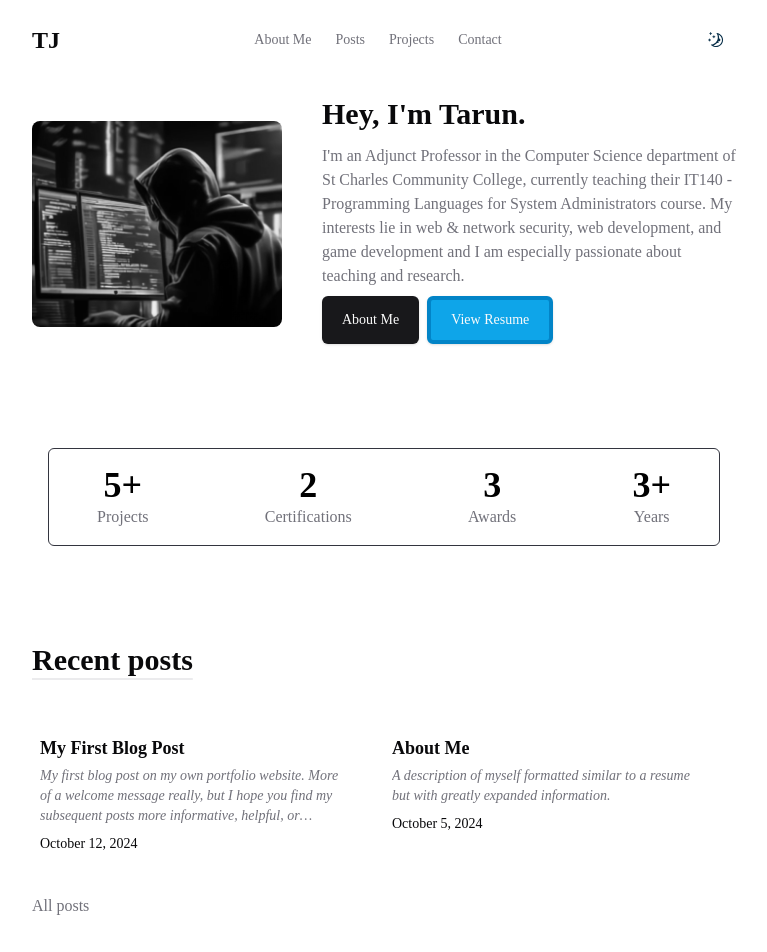
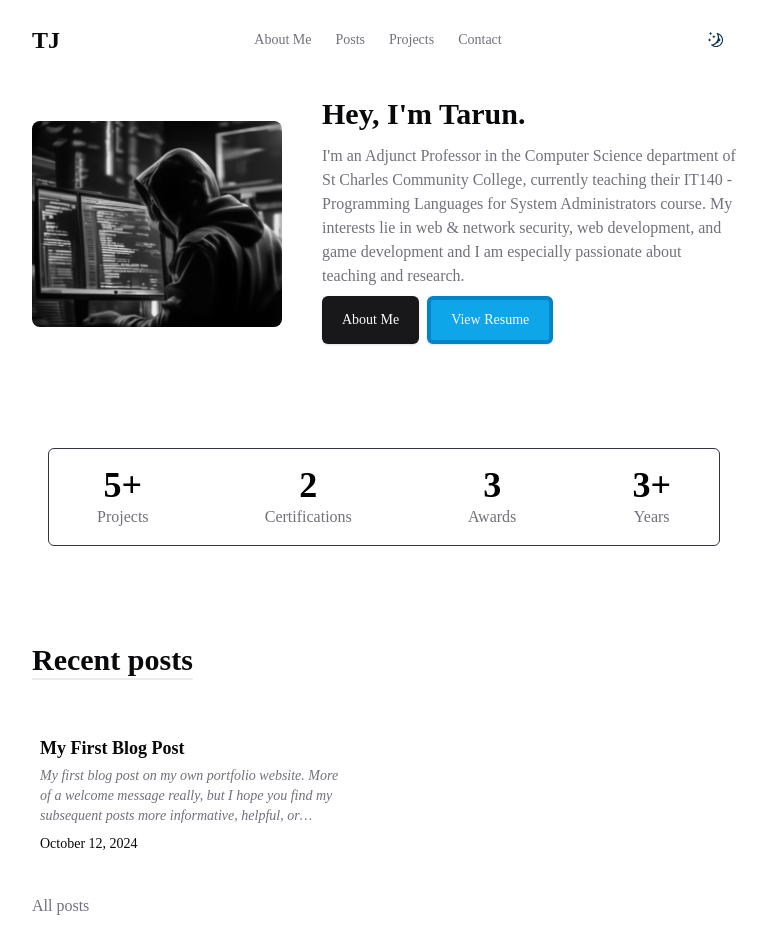
Before and after one commit to tarunJeevan/portfolio, a Next.js app: page / in a window 1280 px wide. Shown: the top 952 px of the page, without its empty margins (256-1023 px from the left). Built offline with nearby package versions, Linux system fonts and the light colour scheme.

Commit message:
Fixing tiny bugs. Removing Bio from regular posts and fixing code block line spacing.

```diff
--- a/app/globals.css
+++ b/app/globals.css
@@ -88,7 +88,7 @@
 	}
 
 	.prose pre {
-		@apply overflow-x-auto rounded-lg bg-accent px-5 py-4 text-sm/[10px];
+		@apply overflow-x-auto rounded-lg bg-accent px-5 py-4 text-sm;
 	}
 
 	.prose code {
--- a/app/posts/page.tsx
+++ b/app/posts/page.tsx
@@ -4,15 +4,12 @@ import { getPosts } from '@/lib/posts'
 export default async function PostsPage() {
     const posts = await getPosts()
 
-    // Filter out About Me post
-    const filteredPosts = posts.filter(post => !post.tags?.includes('Biography'))
-
     return (
         <section className="pb-24 pt-40">
             <div className="container max-w-4xl">
                 <h1 className="title mb-12">Posts</h1>
 
-                <PostsWithSearch posts={filteredPosts} />
+                <PostsWithSearch posts={posts} />
             </div>
         </section>
     )
--- a/components/posts.tsx
+++ b/components/posts.tsx
@@ -4,9 +4,13 @@ import { PostMetadata } from "@/lib/posts"
 import { formatDate } from "@/lib/utils"
 
 export default function Posts({ posts }: { posts: PostMetadata[] }) {
+
+    // Filter out About Me post
+    const filteredPosts = posts.filter(post => !post.tags?.includes('Biography'))
+
     return (
         <ul className="flex flex-row flex-wrap gap-8">
-            {posts.map(post => (
+            {filteredPosts.map(post => (
                 <li key={post.slug}>
                     <Link
                         href={`/posts/${post.slug}`}
```
